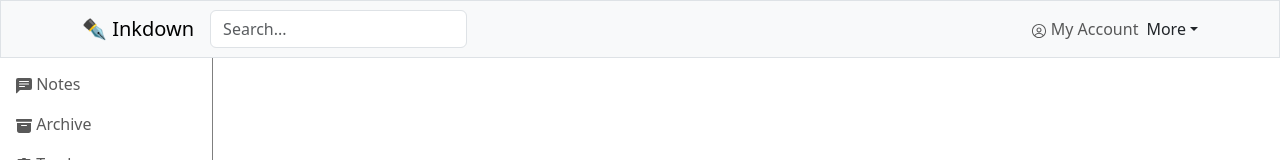
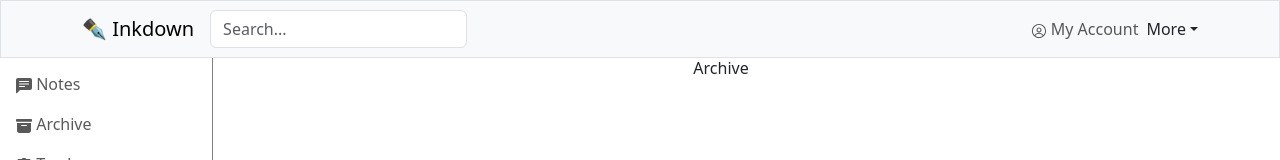
Before and after one commit to Ciezo/demo-react-app, a React (Create React App) app: page /username/archive in a window 1280 px wide. Shown: the top 160 px of the page. Built offline with nearby package versions, Linux system fonts and the light colour scheme.

Commit message:
Adjust UserTrash nad UserArchive pages

```diff
--- a/src/pages/UserNotesArchive.jsx
+++ b/src/pages/UserNotesArchive.jsx
@@ -12,8 +12,7 @@
       <UserHomeNavbar username={usernameCookie} />
 
       {/* Main user content goes here */}
-      <main>
-        <Container fluid="lg">
+      <Container fluid="lg" className="px-auto my-5">
         <Row>
           <Col xs={2}>
             <Sidebar />
@@ -26,7 +25,6 @@
           </Col>
         </Row>
       </Container>
-      </main>
     </>
   );
 }
--- a/src/pages/UserNotesTrash.jsx
+++ b/src/pages/UserNotesTrash.jsx
@@ -12,8 +12,7 @@
       <UserHomeNavbar username={usernameCookie} />
 
       {/* Main user content goes here */}
-      <main>
-        <Container fluid="lg">
+      <Container fluid="lg" className="px-auto my-5">
         <Row>
           <Col xs={2}>
             <Sidebar />
@@ -26,7 +25,6 @@
           </Col>
         </Row>
       </Container>
-      </main>
     </>
   );
 }
```
Lines whose indentation alone changed are shown as unchanged.
